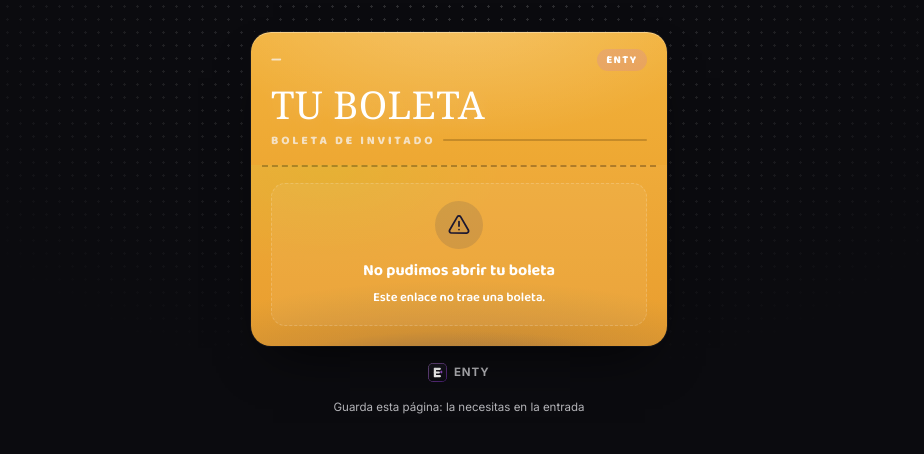
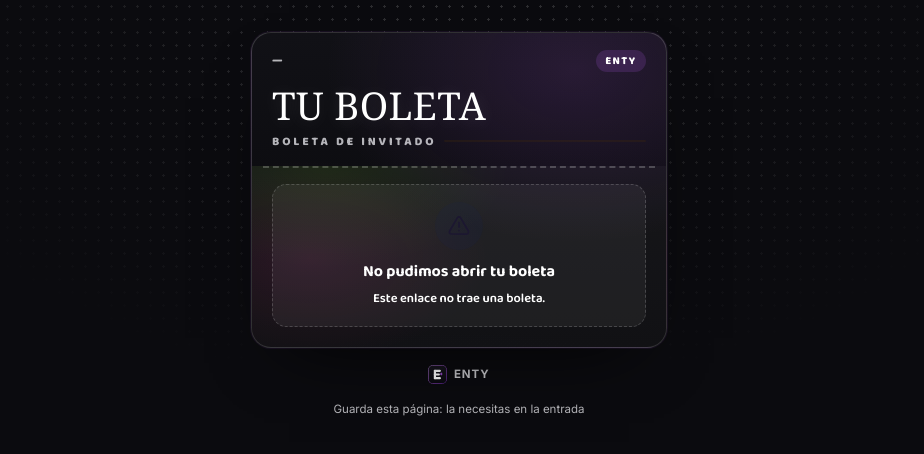
Before and after one commit to brva4026-ux/ENTY, a React (Vite) app in the folder frontend/: page /t in a window 1280 px wide. Shown: the top 454 px of the page, without its empty margins (181-1105 px from the left). Built offline with nearby package versions, Linux system fonts and the light colour scheme; a web font is replaced by a local one.

Commit message:
Polish public ticket brand treatment

```diff
--- a/frontend/src/aesthetic-refresh.css
+++ b/frontend/src/aesthetic-refresh.css
@@ -393,14 +393,23 @@ html[data-theme="light"] header nav a[aria-current="page"] {
   background: var(--tf-black);
 }
 
-.tkt-card {
+.tkt {
   border-radius: 1.25rem;
   background:
-    radial-gradient(24rem 18rem at 78% 16%, rgba(187, 92, 246, 0.14), transparent 60%),
+    radial-gradient(26rem 18rem at 78% 12%, rgba(187, 92, 246, 0.14), transparent 60%),
+    radial-gradient(18rem 10rem at 14% 72%, rgba(255, 45, 152, 0.1), transparent 62%),
     linear-gradient(180deg, #111116, #08080b);
   color: #ffffff;
   border: 1px solid rgba(255, 255, 255, 0.16);
   box-shadow: 0 28px 70px -38px rgba(0, 0, 0, 1), 0 0 0 1px rgba(187, 92, 246, 0.08);
+}
+
+.tkt::before {
+  opacity: 0.16;
+}
+
+.tkt-head {
+  color: #ffffff;
 }
 
 .tkt-title,
@@ -423,6 +432,10 @@ html[data-theme="light"] header nav a[aria-current="page"] {
   background: rgba(187, 92, 246, 0.16);
   color: #ffffff;
   border-color: rgba(187, 92, 246, 0.42);
+}
+
+.tkt-tear::after {
+  border-top-color: rgba(255, 255, 255, 0.22);
 }
 
 .tkt-body {
@@ -455,10 +468,17 @@ html[data-theme="light"] header nav a[aria-current="page"] {
   border-left-color: rgba(255, 255, 255, 0.18);
 }
 
+.tkt-cell-label,
 .tkt-cell-value,
 .tkt-note strong,
-.tkt-note p {
+.tkt-note p,
+.tkt-name-row .tkt-cell-label,
+.tkt-name-row .tkt-cell-value {
   color: #ffffff;
+}
+
+.tkt-body [style*="rgba(74, 47, 5"] {
+  color: rgba(247, 247, 251, 0.72) !important;
 }
 
 .tkt-btn-primary {
@@ -473,6 +493,10 @@ html[data-theme="light"] header nav a[aria-current="page"] {
   border-color: rgba(255, 255, 255, 0.16);
 }
 
+.tkt-brandline span {
+  color: rgba(247, 247, 251, 0.78);
+}
+
 @media (max-width: 640px) {
   .card,
   .auth-card,
```
